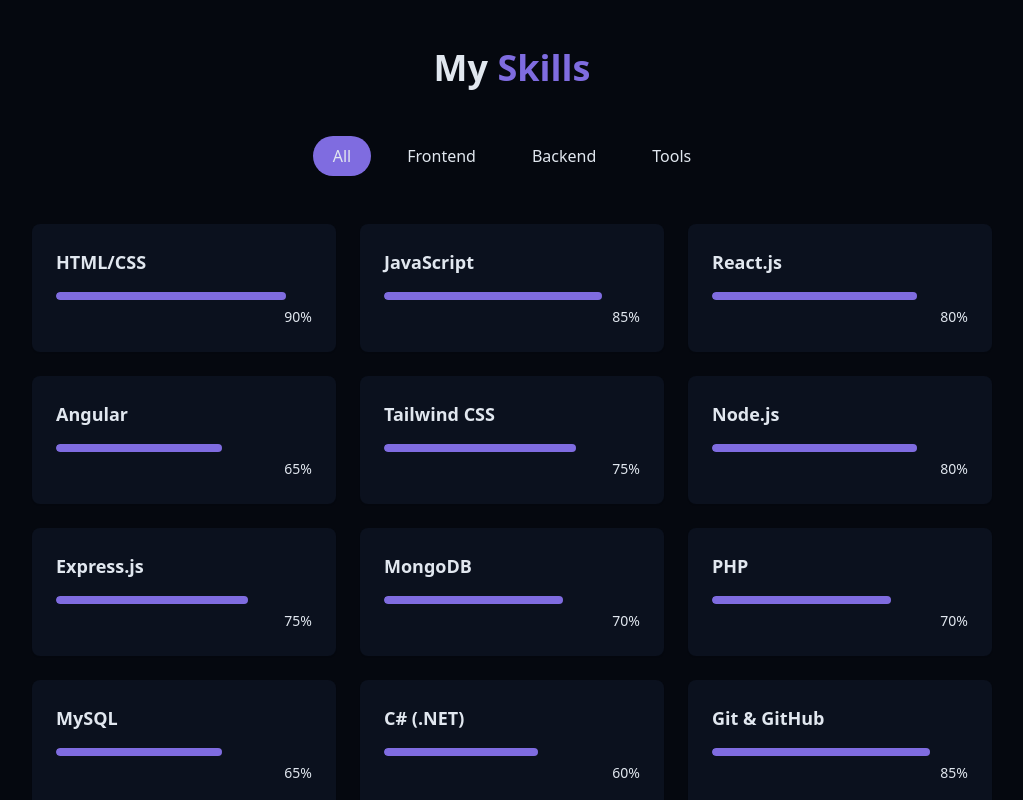
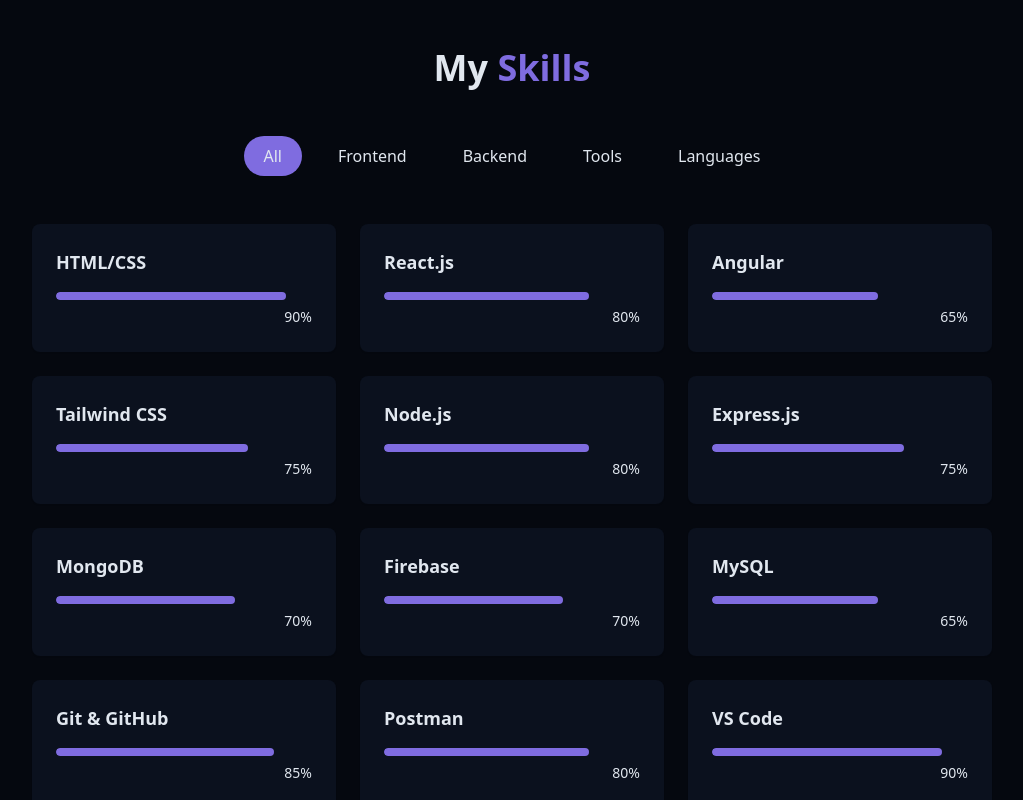
Before and after one commit to SimerdeepSingh4/Portfolio, a React (Vite) app: page / in a window 1280 px wide. Shown: the part 2180-2980 px from the top of the page, without its empty margins (128-1151 px from the left). Built offline with nearby package versions, Linux system fonts and the light colour scheme.

Commit message:
Skills update

```diff
--- a/src/components/SkillsSection.jsx
+++ b/src/components/SkillsSection.jsx
@@ -5,7 +5,6 @@
 const skills = [
   // Frontend
   { name: "HTML/CSS", level: 90, category: "frontend" },
-  { name: "JavaScript", level: 85, category: "frontend" },
   { name: "React.js", level: 80, category: "frontend" },
   { name: "Angular", level: 65, category: "frontend" },
   { name: "Tailwind CSS", level: 75, category: "frontend" },
@@ -14,18 +13,25 @@
   { name: "Node.js", level: 80, category: "backend" },
   { name: "Express.js", level: 75, category: "backend" },
   { name: "MongoDB", level: 70, category: "backend" },
-  { name: "PHP", level: 70, category: "backend" },
+  { name: "Firebase", level: 70, category: "backend" },
   { name: "MySQL", level: 65, category: "backend" },
-  { name: "C# (.NET)", level: 60, category: "backend" },
 
   // Tools
   { name: "Git & GitHub", level: 85, category: "tools" },
   { name: "Postman", level: 80, category: "tools" },
   { name: "VS Code", level: 90, category: "tools" },
   { name: "Docker (Learning)", level: 50, category: "tools" },
+
+  // Programming Languages
+  { name: "Java", level: 90, category: "languages" },
+  { name: "Python", level: 70, category: "languages" },
+  { name: "JavaScript", level: 85, category: "languages" },
+  { name: "C#", level: 50, category: "languages" },
+  { name: "PHP", level: 60, category: "languages" },
+
 ];
 
-const categories = ["all", "frontend", "backend", "tools"];
+const categories = ["all", "frontend", "backend", "tools", "languages"];
 
 export const SkillsSection = () => {
   const [activeCategory, setActiveCategory] = useState("all");
```
